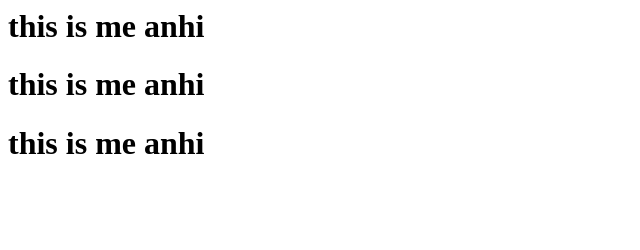
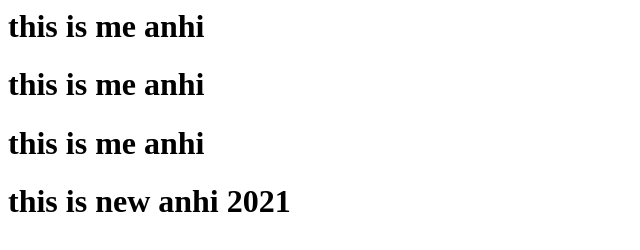
Before and after one commit to anhimasree/static-ssh, a plain HTML site: page index.html in a window 1280 px wide. Shown: the whole page, without its empty margins (0-640 px from the left). Drawn offline with Linux system fonts and the light colour scheme.

Commit message:
updated the index file with new line

```diff
--- a/index.html
+++ b/index.html
@@ -2,3 +2,4 @@
 <h1>this is me anhi</h1>
 <h1>this is me anhi</h1>
 <h1>this is me anhi</h1>
+<h1>this is new anhi 2021</h2>
```
